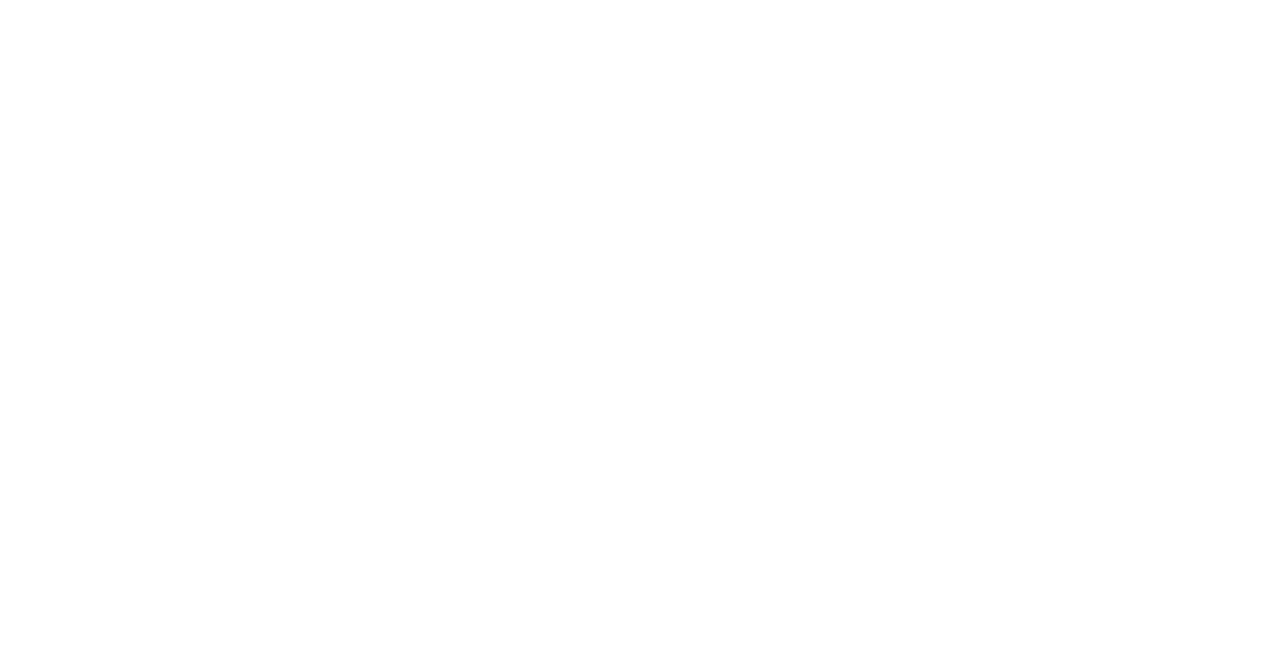
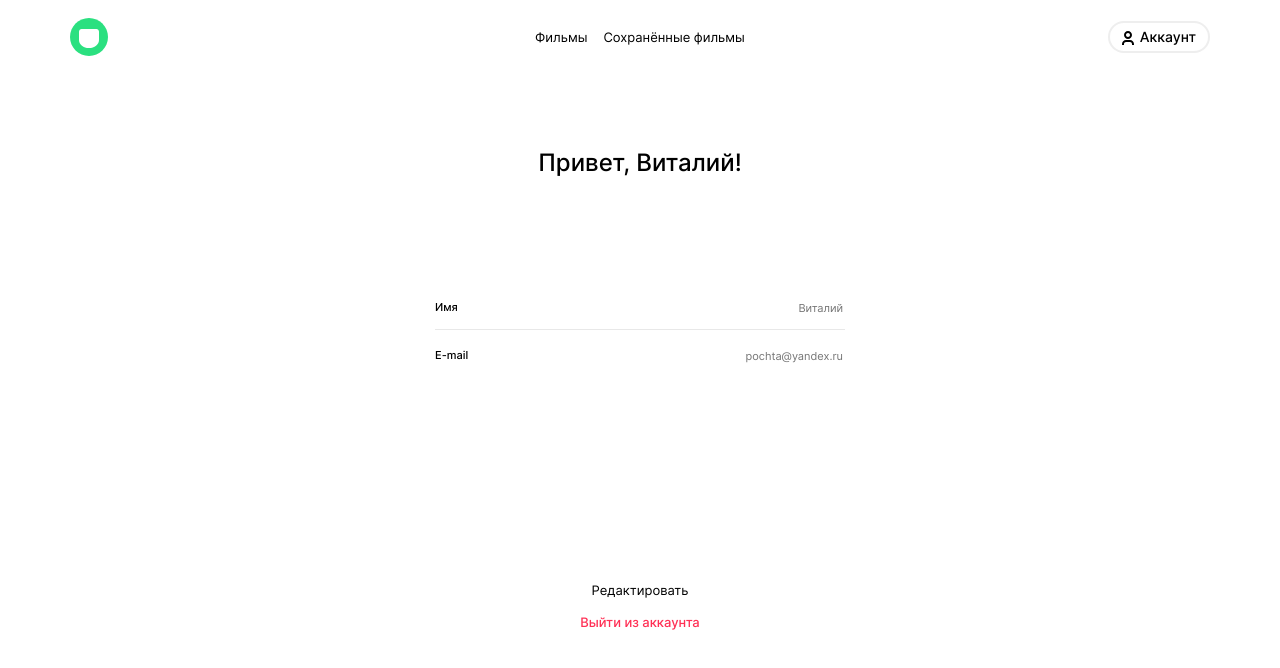
Before and after one commit to shakhuraEvgeniy/movies-explorer-frontend, a React (Create React App) app: page /profile in a window 1280 px wide. Shown: the top 668 px of the page. Built offline with nearby package versions, Linux system fonts and the light colour scheme.

Commit message:
feat: add profile

```diff
--- a/src/components/App/App.js
+++ b/src/components/App/App.js
@@ -4,6 +4,7 @@ import Main from "../Main/Main";
 import NotFound from "../NotFound/NotFound";
 import Movies from "../Movies/Movies";
 import SavedMovies from "../SavedMovies/SavedMovies";
+import Profile from "../Profile/Profile";
 
 function App() {
   return (
@@ -18,7 +19,9 @@ function App() {
         <Route path="/saved-movies">
           <SavedMovies />
         </Route>
-        <Route path="/profile"></Route>
+        <Route path="/profile">
+          <Profile />
+        </Route>
         <Route path="/signin"></Route>
         <Route path="/signup"></Route>
         <Route path="*">
--- /dev/null
+++ b/src/components/Profile/Profile.css
@@ -0,0 +1,98 @@
+.profile {
+  max-width: 1280px;
+  padding: 0 70px;
+  margin: auto;
+  display: flex;
+  flex-direction: column;
+}
+
+.profile__title {
+  margin: 74px 0 0;
+  font-family: "Inter";
+  font-style: normal;
+  font-weight: 500;
+  font-size: 24px;
+  line-height: 29px;
+  text-align: center;
+  color: #000000;
+}
+
+.profile__form {
+  width: 410px;
+  margin: 105px auto 0;
+}
+
+.profile__input-block {
+  margin-top: 19px;
+  display: flex;
+  justify-content: space-between;
+  flex-wrap: wrap;
+  border-bottom: 1px solid #e8e8e8;
+}
+
+.profile__input-block:last-of-type {
+  border: none;
+}
+
+.profile__name {
+  margin: 0;
+  width: 141px;
+  font-family: "Inter";
+  font-style: normal;
+  font-weight: 500;
+  font-size: 11px;
+  line-height: 13px;
+  color: #000000;
+  text-align: left;
+}
+
+.profile__input {
+  border: none;
+  font-family: "Inter";
+  font-style: normal;
+  font-weight: 400;
+  font-size: 11px;
+  line-height: 13px;
+  text-align: right;
+  color: #000000;
+}
+
+.profile__input-error {
+  width: 410px;
+  font-family: "Inter";
+  font-style: normal;
+  font-weight: 400;
+  font-size: 11px;
+  line-height: 13px;
+  color: #ff004c;
+  text-align: left;
+  min-height: 13px;
+}
+
+.profile__edit {
+  display: flex;
+  margin: 204px auto 0;
+  font-family: "Inter";
+  font-style: normal;
+  font-weight: 400;
+  font-size: 13px;
+  line-height: 16px;
+  color: #000000;
+  border: none;
+  background-color: #fff;
+  cursor: pointer;
+}
+
+.profile__logout {
+  margin-top: 14px;
+  font-family: "Inter";
+  font-style: normal;
+  font-weight: 500;
+  font-size: 13px;
+  line-height: 16px;
+  text-align: center;
+  color: #ff3055;
+  border: none;
+  background-color: #fff;
+  cursor: pointer;
+}
--- /dev/null
+++ b/src/components/Profile/Profile.js
@@ -0,0 +1,29 @@
+import React from "react";
+import Header from "../Header/Header";
+import "./Profile.css"
+
+const Profile = ({name="Виталий", email="pochta@yandex.ru"}) => {
+  return (
+    <section className="profile">
+      <Header />
+      <h2 className="profile__title">Привет, {name}!</h2>
+      <form className="profile__form">
+        <div className="profile__input-block">
+          <h3 className="profile__name">Имя</h3>
+          <input placeholder={name} className="profile__input"></input>
+          <span className="profile-name-input-error profile__input-error"></span>
+        </div>
+        <div className="profile__input-block">
+          <h3 className="profile__name">E-mail</h3>
+          <input placeholder={email} className="profile__input"></input>
+          <span className="profile-name-input-error profile__input-error"></span>
+        </div>
+        <button className="profile__edit">Редактировать</button>
+        <button className="profile__logout">Выйти из аккаунта</button>
+      </form>
+
+    </section>
+  );
+};
+
+export default Profile;
```
